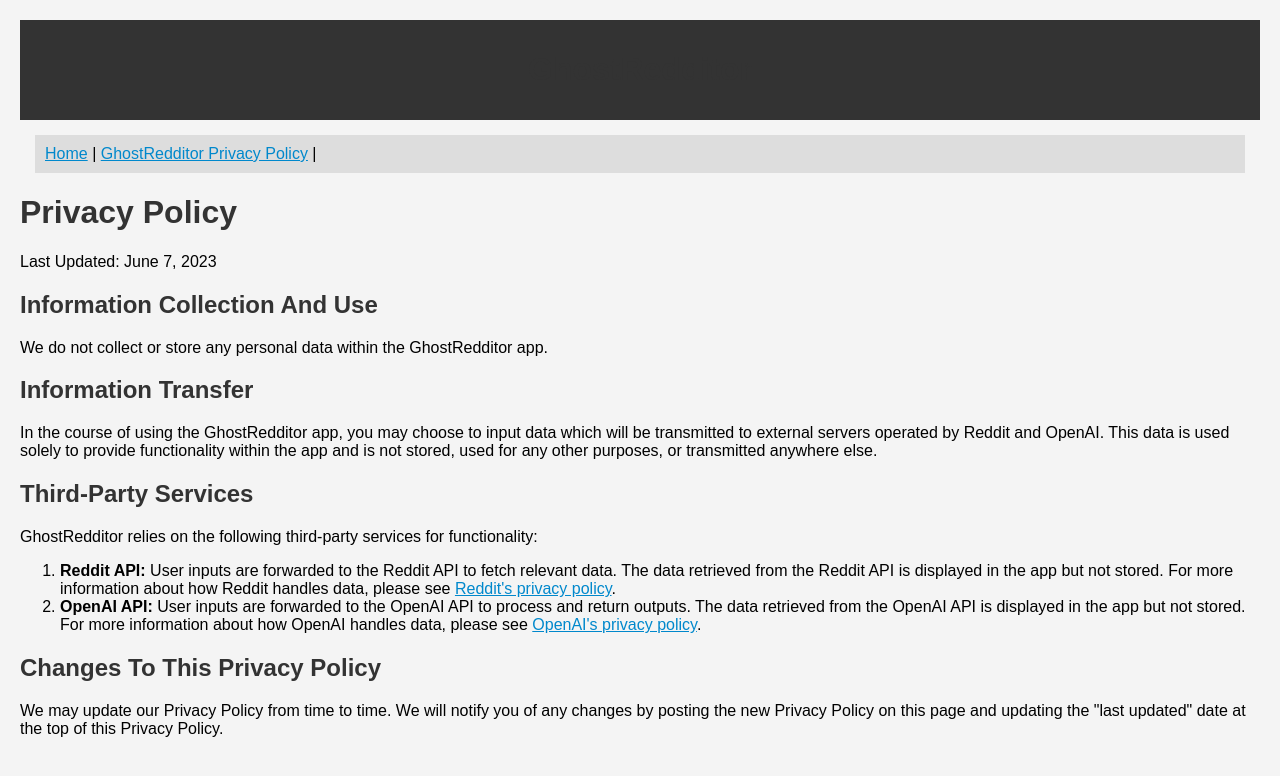
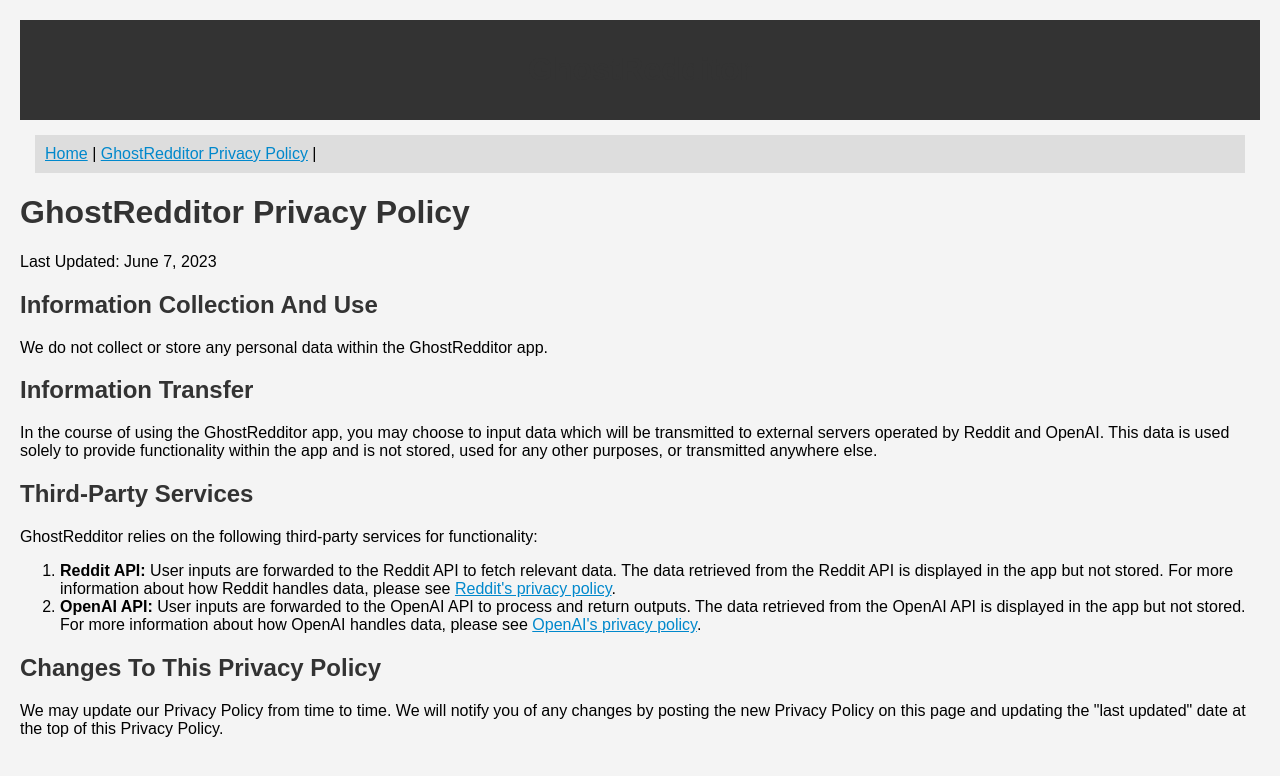
Before and after one commit to anmael/anmael.github.io, a plain HTML site: page ghostredditorprvc.html in a window 1280 px wide. Drawn offline with Linux system fonts and the light colour scheme.

Commit message:
Update ghostredditorprvc.html

```diff
--- a/ghostredditorprvc.html
+++ b/ghostredditorprvc.html
@@ -41,7 +41,7 @@
             <a href="ghostredditorprvc.html">GhostRedditor Privacy Policy</a> |
         </div>
         <div class="content">
-            <h1>Privacy Policy</h1>
+            <h1>GhostRedditor Privacy Policy</h1>
             <p>Last Updated: June 7, 2023</p>
 
             <h2>Information Collection And Use</h2>
```
